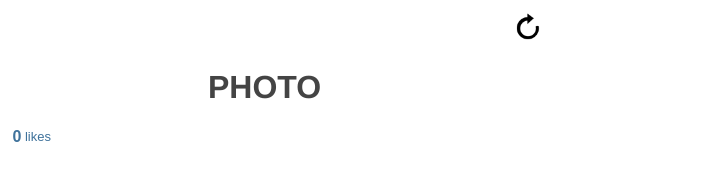
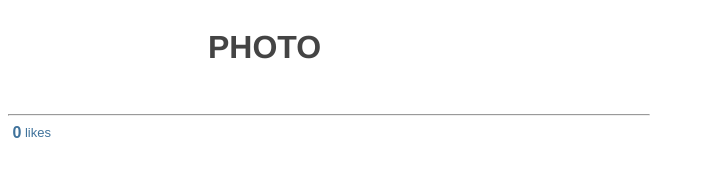
Before and after one commit to Instagrum/instagrum.github.io, a plain HTML site: page index.html in a window 1280 px wide. Shown: the whole page, without its empty margins (0-705 px from the left). Drawn offline with Linux system fonts and the light colour scheme.

Commit message:
added hr

```diff
--- a/index.html
+++ b/index.html
@@ -14,9 +14,11 @@
 </head>
 
 <div id="header">
-<a href="http://instagrum.github.io/"><img src="reload.png"></a>
 <h1>PHOTO</h1>
 </div>
+<br>
+<br>
+<hr size="2" width="100%" "color:#ccc"</hr>
 
 <body>
 
--- a/style.css
+++ b/style.css
@@ -11,8 +11,3 @@ body {
 	display: inline-block;
 	vertical-align: top;
 }
-img {
-	height: 40px;
-	width: 40px;
-	padding-left: 300px;
-}
```
